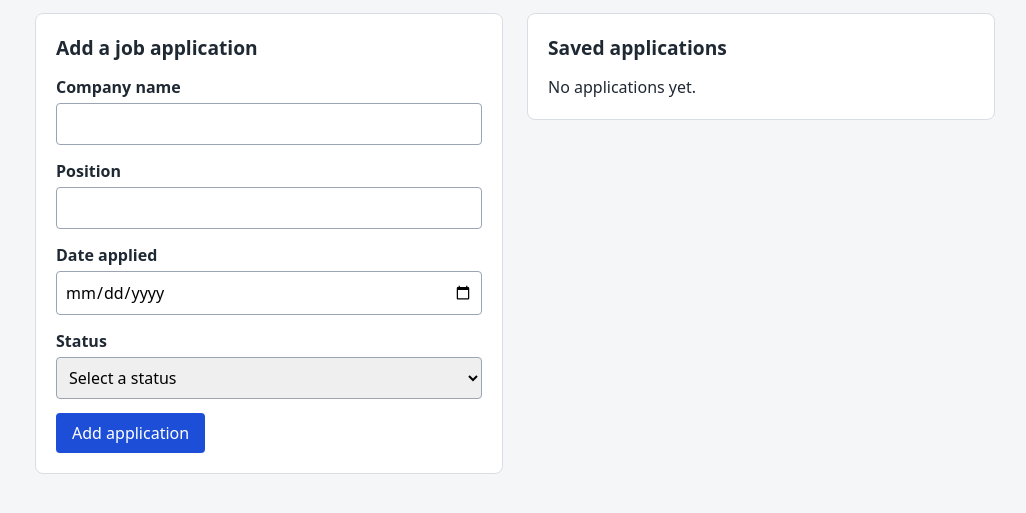
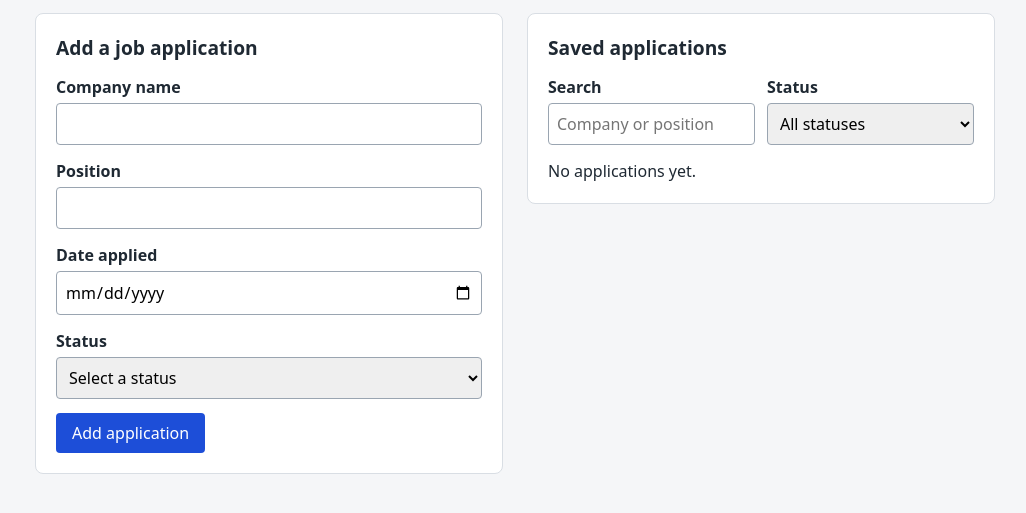
Before and after one commit to hkle55/jobtracker-cs319, a website: page index.html in a window 1280 px wide. Shown: the part 75-588 px from the top of the page, without its empty margins (125-1151 px from the left). Drawn offline with Linux system fonts and the light colour scheme.

Commit message:
Add search box and status filter to the saved applications list
Above the list, a search box matches company or position and a status
dropdown offers each status or All statuses. Both update the list as
the user types or chooses, and work together.

renderApplications passes the current search and status to
filterApplications and only displays the result; the saved
applications array and localStorage are never changed by filtering.
Edit and Delete still act on the saved application by id, so they
work correctly on a filtered list, and filters stay applied after
adding, editing, or deleting.

A "Showing X of Y" line reports how many applications match, and a
separate message appears when applications exist but none match.

```diff
--- a/app.js
+++ b/app.js
@@ -5,9 +5,14 @@ const emptyMessage = document.getElementById("empty-message");
 const formHeading = document.getElementById("form-heading");
 const submitButton = document.getElementById("submit-button");
 const cancelEditButton = document.getElementById("cancel-edit");
+const searchInput = document.getElementById("search");
+const statusFilter = document.getElementById("status-filter");
+const resultCount = document.getElementById("result-count");
+const noMatchesMessage = document.getElementById("no-matches-message");
 
-// Functions such as readApplications (storage.js) and migrateApplications
-// (applications.js) come from the scripts loaded before this one in index.html.
+// Functions such as readApplications (storage.js), migrateApplications
+// (applications.js), and filterApplications (filters.js) come from the
+// scripts loaded before this one in index.html.
 
 // Load saved applications and give any without a unique id one.
 // The original data is backed up first so the migration can be undone.
@@ -32,9 +37,17 @@ function addLine(item, label, value) {
   item.appendChild(line);
 }
 
+// Shows the applications that match the current search and status filter.
+// `applications` (the saved data) is never changed here: filterApplications
+// returns a separate list that is only used for display.
 function renderApplications() {
+  const visibleApplications = filterApplications(applications, {
+    query: searchInput.value,
+    status: statusFilter.value,
+  });
+
   list.replaceChildren();
-  for (const application of applications) {
+  for (const application of visibleApplications) {
     const item = document.createElement("li");
     addLine(item, "Company", application.company);
     addLine(item, "Position", application.position);
@@ -60,7 +73,13 @@ function renderApplications() {
 
     list.appendChild(item);
   }
-  emptyMessage.hidden = applications.length > 0;
+  const hasApplications = applications.length > 0;
+  emptyMessage.hidden = hasApplications;
+  noMatchesMessage.hidden = !hasApplications || visibleApplications.length > 0;
+  const noun = applications.length === 1 ? "application" : "applications";
+  resultCount.textContent = hasApplications
+    ? `Showing ${visibleApplications.length} of ${applications.length} ${noun}`
+    : "";
 }
 
 // Fill the form with an existing application and switch to edit mode.
@@ -136,4 +155,8 @@ form.addEventListener("submit", (event) => {
 
 cancelEditButton.addEventListener("click", stopEditing);
 
+// Re-filter the list as the user types or picks a status.
+searchInput.addEventListener("input", renderApplications);
+statusFilter.addEventListener("change", renderApplications);
+
 renderApplications();
--- a/index.html
+++ b/index.html
@@ -41,13 +41,34 @@
 
       <section>
         <h2>Saved applications</h2>
+
+        <div class="filters">
+          <div>
+            <label for="search">Search</label>
+            <input type="search" id="search" placeholder="Company or position">
+          </div>
+          <div>
+            <label for="status-filter">Status</label>
+            <select id="status-filter">
+              <option value="">All statuses</option>
+              <option value="Applied">Applied</option>
+              <option value="Interviewing">Interviewing</option>
+              <option value="Offer">Offer</option>
+              <option value="Rejected">Rejected</option>
+            </select>
+          </div>
+        </div>
+
+        <p id="result-count" aria-live="polite"></p>
         <p id="empty-message">No applications yet.</p>
+        <p id="no-matches-message" hidden>No applications match your search and filter.</p>
         <ul id="application-list"></ul>
       </section>
     </div>
   </main>
   <script src="applications.js"></script>
   <script src="storage.js"></script>
+  <script src="filters.js"></script>
   <script src="app.js"></script>
 </body>
 </html>
--- a/style.css
+++ b/style.css
@@ -134,3 +134,32 @@ button.danger {
 #empty-message[hidden] {
   display: none;
 }
+
+/* Search box and status filter sit side by side, wrapping on narrow screens. */
+.filters {
+  display: flex;
+  flex-wrap: wrap;
+  gap: 0 12px;
+}
+
+.filters > div {
+  flex: 1 1 160px;
+}
+
+#result-count {
+  margin: 0 0 12px;
+  color: #52606d;
+  font-size: 0.9rem;
+}
+
+#result-count:empty {
+  display: none;
+}
+
+#no-matches-message {
+  margin: 0;
+}
+
+#no-matches-message[hidden] {
+  display: none;
+}
```
